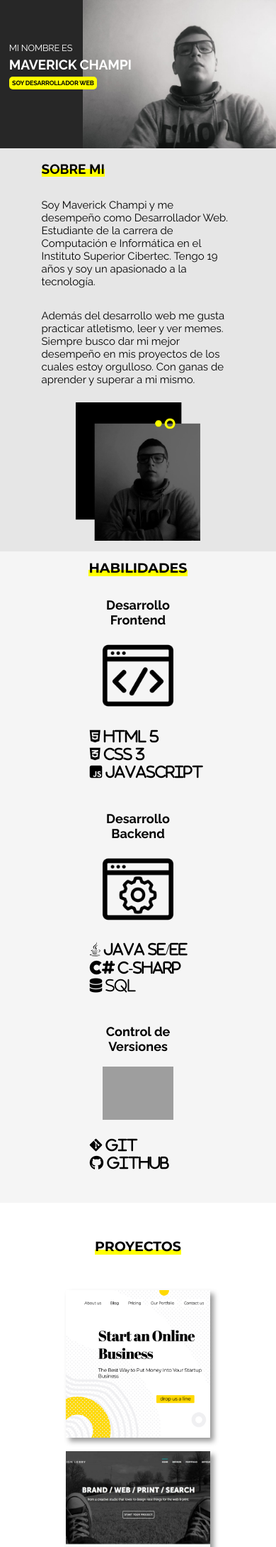
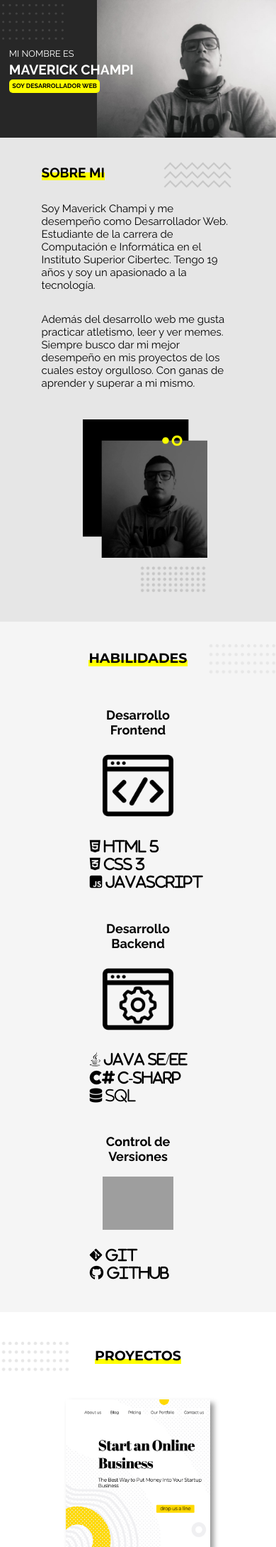
Before and after one commit to maverickchampi/portfolio, a PHP site: page / in a window 390 px wide. Shown: the part 80-2260 px from the top of the page at 71% size. Run offline with PHP 8.4, Linux system fonts and the light colour scheme; some libraries are stand-ins or nearby versions; grey boxes are pictures that could not be loaded.

Commit message:
animaciones lista, falta foto

```diff
--- a/css/estilos.css
+++ b/css/estilos.css
@@ -73,13 +73,13 @@ a {
   font-size: 16px;
 }
 .header-title {
-  width: 30%;
+  width: 35%;
   font-size: 25px;
 }
 .menu {
   background-color: var(--color-secondary);
   height: inherit;
-  width: 70%;
+  width: 65%;
 }
 ol {
   margin: 0;
@@ -93,19 +93,22 @@ ol {
   display: flex;
 }
 .hero-title {
-  width: 30%;
+  width: 35%;
   display: inherit;
   align-items: center;
+  background-image: url(../images/animation1.png);
+  background-repeat: no-repeat;
+  background-position: 0 2%;
+  background-size: 70%;
 }
 h1 {
   font-family: var(--font-secondary);
   font-weight: 400;
   font-size: 3em;
-  line-height: 1.5;
-  letter-spacing: -0.2px;
+  line-height: 1.4;
   color: #fff;
   position: absolute;
-  margin: -2em 0 0 1em;
+  margin: .2em 0 0 1em;
   z-index: 2;
 }
 h1 strong {
@@ -121,7 +124,7 @@ h1 span {
   border-radius: 5px;
 }
 .hero-image {
-  width: 70%;
+  width: 65%;
   background: #ccc;
   overflow: hidden;
 }
@@ -146,23 +149,34 @@ h1 span {
   margin-top: 4%;
 }
 .about-image {
-  margin: 4% 0;
+  margin: 5% 0;
   width: 30%;
   display: inherit;
   justify-content: center;
-  align-items: center;
+  align-items: flex-end;
+  flex-direction: column;
 }
-.about-image img {
+.about-photo{
   width: 90%;
+  height: auto;
+}
+.about-animation{
+  margin-top: 5%;
+  width: 50%;
   height: auto;
 }
 .about-description {
   width: 70%;
+  padding: 3%;
+  height: auto;
   font-size: 20px;
   display: inherit;
-  margin: 2%;
+  margin: 5%;
   flex-wrap: wrap;
-  align-items: center;
+  background-image: url(../images/animation3.png);
+  background-repeat: no-repeat;
+  background-position: top 10% right 10%;
+  background-size: 30%;
 }
 .skills{
   background-color: rgb(245,245, 245);
@@ -170,9 +184,13 @@ h1 span {
 .skills-title{
   display: flex;
   justify-content: center;
+  background-image: url(../images/animation4.png);
+  background-position: right center;
+  background-repeat: no-repeat;
+  background-size: 18%;
 }
 .skills-title h2{
-  margin: 3% 0;
+  margin: 40px 0;
   font-size: 25px;
   width: auto;
   background: linear-gradient(
@@ -216,6 +234,10 @@ h1 span {
 .projects-title {
   display: flex;
   justify-content: center;
+  background-image: url(../images/animation4.png);
+  background-position: left center;
+  background-repeat: no-repeat;
+  background-size: 18%;
 }
 .projects-title h2 {
   margin: 50px 0;
@@ -334,6 +356,9 @@ h1 span {
   h1 {
     font-size: 2.3em;
   }
+  .about-description {
+    background-position: top 7% right 5%;
+  }
 }
 @media screen and (max-width: 895px) {
   h1 {
@@ -341,6 +366,12 @@ h1 span {
   }
   .projects-details {
     width: 45%;
+  }
+  .skills-title{
+    background-size: 22%;
+  }
+  .projects-title{
+    background-size: 22%;
   }
 }
 @media screen and (max-width: 767px) {
@@ -401,6 +432,7 @@ h1 span {
   }
   .about-image {
     order: 2;
+    margin-bottom: 10%;
   }
   .about h2 {
     font-size: 19px;
@@ -408,11 +440,19 @@ h1 span {
   .about-description {
     order: 1;
     font-size: 15px;
+    padding: 2%;
+    background-position: top 8% right 5%;
+    background-size: 25%;
+  }
+  .about-animation{
+    width: 50%;
+    height: auto;
   }
   .about-image {
     margin-top: 0;
+    width: 35%;
   }
-  .about-image img {
+  .about-photo{
     width: 90%;
   }
   .skills-title h2{
@@ -424,7 +464,12 @@ h1 span {
   .skill-box i{
     font-size: 20px;
   }
-
+  .skills-title{
+    background-size: 25%;
+  }
+  .projects-title{
+    background-size: 25%;
+  }
   .projects-details {
     width: 45%;
   }
@@ -468,6 +513,10 @@ h1 span {
   h1 {
     font-size: 1.4em;
   }
+  .about-description {
+    background-position: top 4% right 5%;
+    background-size: 35%;
+  }
 }
 @media screen and (max-width: 554px) {
   h1 {
@@ -494,6 +543,9 @@ h1 span {
   .projects-items {
     justify-content: center;
   }
+  .about-description {
+    background-size: 35%;
+  }
 }
 @media screen and (max-width: 394px) {
   h1 {
--- a/index.html
+++ b/index.html
@@ -1,6 +1,6 @@
 <!DOCTYPE html>
-<html lang="es" oncontextmenu="return false;">
-  <!-- <html lang="es"> -->
+<!-- <html lang="es" oncontextmenu="return false;"> -->
+  <html lang="es">
   <head>
     <meta charset="UTF-8" />
     <meta name="viewport" content="width=device-width, initial-scale=1.0" />
@@ -48,14 +48,15 @@
           </h1>
         </div>
         <div class="hero-image">
-          <img src="images/foto1.jpg" alt="Imagen principal del sitio" />
+          <img src="images/foto1.jpeg" alt="Imagen principal del sitio" />
         </div>
       </div>
     </section>
     <section class="about" id="sobremi">
       <div class="container">
         <figure class="about-image">
-          <img src="images/foto2.png" alt="Foto sobre mi" />
+          <img src="images/foto2.png" class="about-photo" alt="Foto sobre mi" />
+          <img src="images/animation2.png" class="about-animation" alt="">
         </figure>
         <div class="about-description">
           <h2>SOBRE MI</h2>
```
Also changed, not shown: images/animation1.png (added), images/animation2.png (added), images/animation3.png (added), images/animation4.png (added), images/foto1.jpeg (renamed from images/foto1.jpg).
